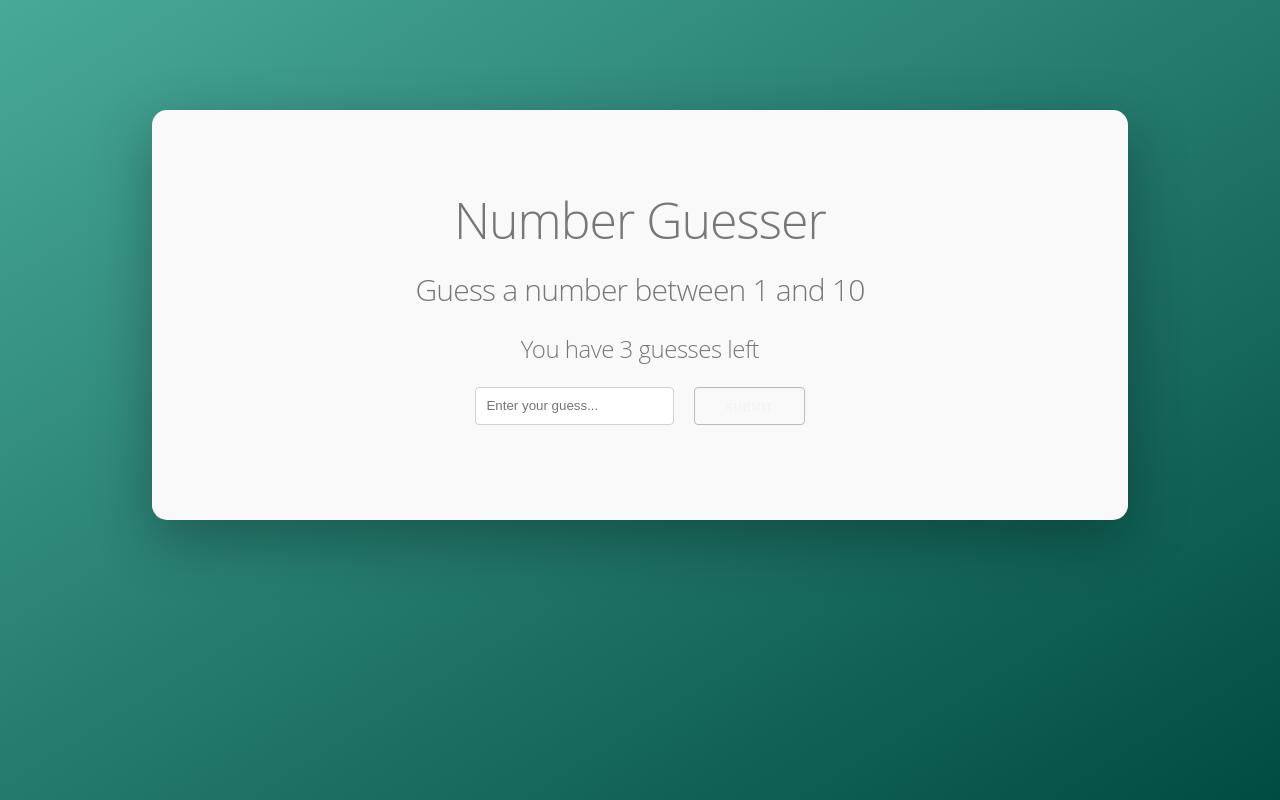
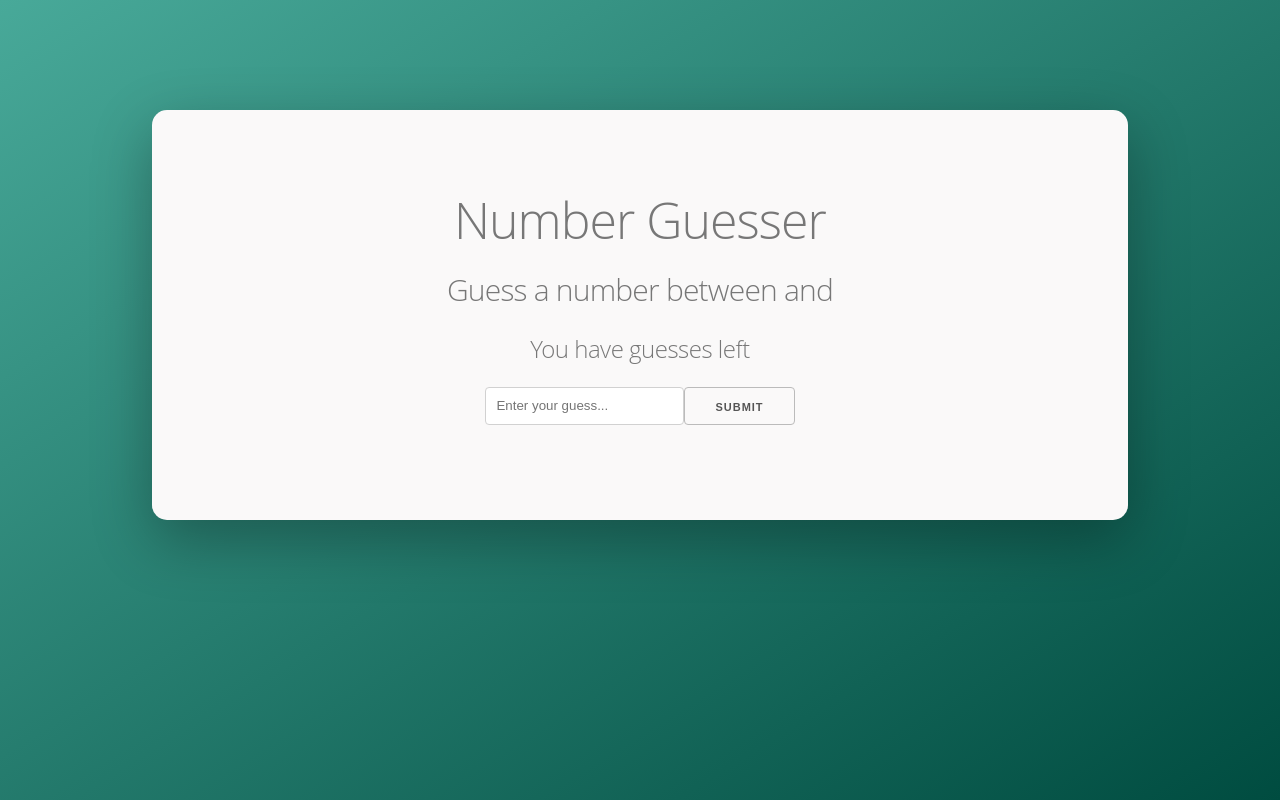
Before and after one commit to rayGreycloud/number-guesser-js, a plain HTML site: page index.html in a window 1280 px wide. Drawn offline with nearby package versions, Linux system fonts and the light colour scheme.

Commit message:
Remove hard-coded min and max; correct button id

```diff
--- a/index.html
+++ b/index.html
@@ -17,12 +17,12 @@
       <div class="game">
         <h4 class="heading">
           Guess a number between
-          <span class="min-num">1</span> and <span class="max-num">10</span>
+          <span class="min-num"></span> and <span class="max-num"></span>
         </h4>
-        <h5 class="heading">You have <span class="guesses">3</span> guesses left</h5>
+        <h5 class="heading">You have <span class="guesses"></span> guesses left</h5>
         <div class="guess">
           <input type="number" id="guess-input" placeholder="Enter your guess...">
-          <input type="submit" value="Submit" id="guess-value">
+          <input type="submit" value="Submit" id="guess-btn">
         </div>
       </div>
       <h5 class="heading message"></h5>
```
